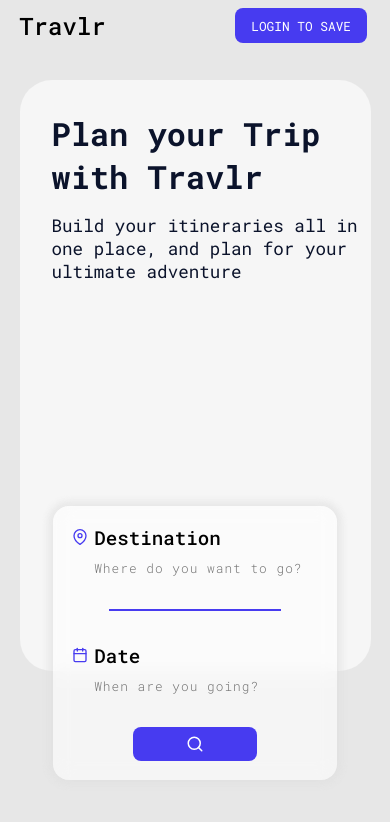
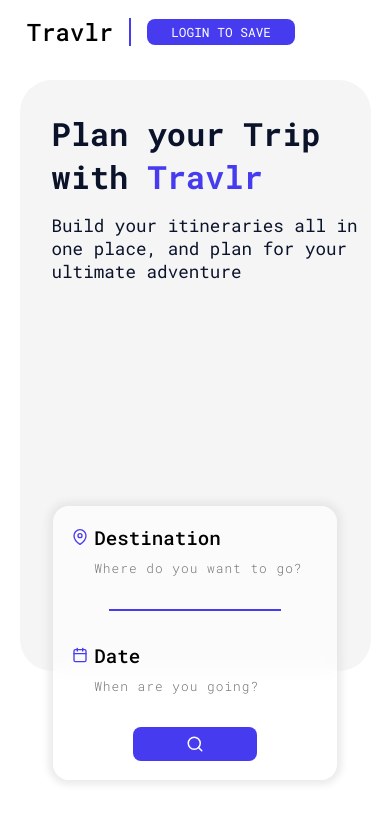
Before and after one commit to daannte/travlr, a React (Vite) app: page / in a window 390 px wide. Shown: the top 822 px of the page. Built offline with nearby package versions, Linux system fonts and the light colour scheme; no server answers.

Commit message:
refactor: Changed some UI stuff

```diff
--- a/src/components/card/Card.css
+++ b/src/components/card/Card.css
@@ -7,20 +7,15 @@
   display: flex;
   justify-content: center;
   margin-top: 2rem;
+  margin-bottom: 4rem;
 }
 
 .card-activity-name-input {
   border: none;
-  outline: none;
+  outline: 2px solid #473bf0;
   border-radius: 12px;
   padding: 0.5rem;
   margin-left: 0.5rem;
-  background: gainsboro;
+  background: none;
   color: black;
 }
-
-.card-line-split {
-  border-top: 2px solid #473bf0;
-  width: 16rem;
-  margin: 2rem;
-}
--- a/src/components/card/Card.tsx
+++ b/src/components/card/Card.tsx
@@ -74,7 +74,6 @@ function Card({ day }: CardProps) {
               />
             </form>
           </div>
-          <hr className="card-line-split" />
         </div>
       )}
     </Droppable>
--- a/src/components/navbar/Navbar.css
+++ b/src/components/navbar/Navbar.css
@@ -2,39 +2,50 @@
   display: flex;
   flex-direction: row;
   align-items: center;
-  position: absolute;
   width: 100%;
-  padding: 0.5rem;
-  background-color: #e7e7e7;
+  height: 4rem;
+  padding: 1rem;
+  position: fixed;
+  background: white;
+  z-index: 999;
 }
 
 .navbar-title {
   display: flex;
+  align-items: center;
   font-weight: 500;
   font-size: 1.5rem;
+  color: black;
   text-decoration: none;
-  color: black;
   cursor: pointer;
   margin-left: 3%;
+}
+
+.navbar-title:after {
+  content: "";
+  display: inline-block;
+  width: 2px;
+  height: 1.8rem;
+  background-color: #473bf0;
+  margin: 1rem;
 }
 
 .navbar-links {
   display: flex;
   flex-direction: row;
-  align-items: center;
-  margin-left: auto;
   font-size: large;
-  margin-right: 4%;
 }
 
 .navbar-element {
+  display: flex;
+  align-items: center;
   list-style: none;
-  margin-left: 0.8rem;
   cursor: pointer;
   text-decoration: none;
   color: black;
   text-transform: uppercase;
   font-size: 1rem;
+  margin-right: 1rem;
 }
 
 .signout-button,
@@ -45,7 +56,7 @@
   text-transform: uppercase;
   background: #473bf0;
   color: white;
-  padding: 0.6rem 1rem;
+  padding: 0.3rem 1.5rem;
   border-radius: 8px;
 }
 
--- a/src/components/navbar/Navbar.tsx
+++ b/src/components/navbar/Navbar.tsx
@@ -34,7 +34,7 @@ function Navbar() {
               Saved
             </NavLink>
             <button
-              className="signout-button navbar-element"
+              className="navbar-element signout-button"
               onClick={handleSignOut}
             >
               Sign out
@@ -48,7 +48,7 @@ function Navbar() {
               setLoginPopup(!loginPopup);
             }}
           >
-            Login To Save
+            Login to Save
           </button>
         )}
       </ul>
--- a/src/pages/home/Home.css
+++ b/src/pages/home/Home.css
@@ -3,7 +3,6 @@
   flex-direction: column;
   align-items: center;
   height: 100vh;
-  background-color: #e7e7e7;
 }
 
 .home-search-container {
@@ -13,13 +12,13 @@
   box-shadow: 0 0 6px 5px rgba(223, 223, 223, 0.6);
   backdrop-filter: blur(10px);
   -webkit-backdrop-filter: blur(10px);
-  z-index: 5;
+  z-index: 2;
   padding: 1.2rem;
   border-radius: 16px;
 }
 
 .home-hero-container {
-  background: #f6f6f6;
+  background: #f5f5f5;
   width: 90%;
   height: 70%;
   display: flex;
@@ -34,16 +33,17 @@
   align-items: flex-start;
   justify-content: center;
   text-align: left;
-  height: 100%;
-  width: 35%;
+  width: 30%;
   margin-left: 4rem;
 }
 
 .home-title {
   color: #0b132b;
   font-size: 3rem;
-  display: flex;
-  justify-content: center;
+}
+
+.travlr-text {
+  color: #473bf0;
 }
 
 .home-title-subtext {
--- a/src/pages/home/Home.tsx
+++ b/src/pages/home/Home.tsx
@@ -47,9 +47,8 @@ function Home({ savedDests }: HomeProps) {
 
       while (currentDate <= endDate) {
         const date = currentDate.toLocaleDateString("en-US", {
-          month: "long",
+          month: "short",
           day: "numeric",
-          year: "numeric",
         });
 
         const activities: Activity[] = [];
@@ -104,7 +103,9 @@ function Home({ savedDests }: HomeProps) {
     <div className="home-container">
       <div className="home-hero-container">
         <div className="home-title-text">
-          <h1 className="home-title">Plan your Trip with Travlr</h1>
+          <h1 className="home-title">
+            Plan your Trip with <span className="travlr-text">Travlr</span>
+          </h1>
           <h2 className="home-title-subtext">
             Build your itineraries all in one place, and plan for your ultimate
             adventure
--- a/src/pages/planner/Planner.css
+++ b/src/pages/planner/Planner.css
@@ -1,43 +1,39 @@
 .planner-container {
   display: flex;
-  justify-content: center;
-  height: 100vh;
-  background: #e7e7e7;
+  justify-content: flex-start;
+  padding-top: 4rem;
 }
 
-.event-container {
+.planner-event-container {
   display: flex;
   flex-direction: column;
-  width: 100%;
-  margin-top: 3rem;
+  width: 50%;
 }
 
-.cards-container {
+.planner-cards-container {
   display: flex;
   flex-direction: column;
   align-items: center;
   padding-top: 5rem;
 }
 
-.hero-container {
+.planner-hero-container {
   display: flex;
   flex-direction: row;
   justify-content: center;
   align-items: center;
   position: relative;
-  background: red;
-  min-height: 15rem;
-  max-width: 45rem;
+  max-width: 100%;
+  max-height: 25rem;
 }
 
-.destination-image {
+.planner-destination-image {
   width: 100%;
   height: 100%;
   object-fit: cover;
-  z-index: 1;
 }
 
-.destination-info-container {
+.planner-destination-info-container {
   display: flex;
   flex-direction: column;
   align-items: center;
@@ -50,16 +46,16 @@
   -webkit-backdrop-filter: blur(2px);
   padding: 1rem;
   border-radius: 16px;
-  z-index: 2;
+  z-index: 1;
 }
 
-.destination-title-container {
+.planner-destination-title-container {
   display: flex;
   flex-direction: row;
   align-items: center;
 }
 
-.destination-date-container {
+.planner-destination-date-container {
   margin-top: 1rem;
   display: flex;
   flex-direction: row;
@@ -67,24 +63,24 @@
   font-size: 0.8rem;
 }
 
-.destination-date-icon {
+.planner-destination-date-icon {
   margin-right: 1rem;
 }
 
-.destination {
+.planner-destination {
   color: black;
   font-weight: 500;
   font-size: 2.5rem;
   text-transform: capitalize;
 }
 
-.pin-icon {
+.planner-pin-icon {
   width: 28px;
   height: 28px;
   margin-right: 0.5rem;
 }
 
-.save-icon-container {
+.planner-save-icon-container {
   position: absolute;
   display: flex;
   align-items: center;
@@ -95,3 +91,23 @@
   cursor: pointer;
   border-radius: 50%;
 }
+
+.planner-map-container {
+  display: flex;
+  align-items: center;
+  justify-content: center;
+  position: fixed;
+  right: 0;
+  width: 50%;
+  height: 100%;
+}
+
+@media (max-width: 840px) {
+  .planner-event-container {
+    width: 100%;
+  }
+
+  .planner-map-container {
+    display: none;
+  }
+}
--- a/src/pages/planner/Planner.tsx
+++ b/src/pages/planner/Planner.tsx
@@ -47,7 +47,7 @@ function Planner({ savedDests, setSavedDests }: PlannerProps) {
     const fetchDestinationImage = async () => {
       try {
         const response = await fetch(
-          `https://api.unsplash.com/search/photos?query=${currentPlanner.destination}&client_id=${UNSPLASH_API_KEY}`
+          `https://api.unsplash.com/search/photos?query=${currentPlanner.destination}&orientation=landscape&client_id=${UNSPLASH_API_KEY}`
         );
         const data = await response.json();
         const image =
@@ -127,7 +127,6 @@ function Planner({ savedDests, setSavedDests }: PlannerProps) {
           movedActivity
         );
       }
-
       // Update the currentPlanner state with the reordered planner
       return setCurrentPlanner(reorderedPlanner);
     }
@@ -135,30 +134,32 @@ function Planner({ savedDests, setSavedDests }: PlannerProps) {
 
   return (
     <div className="planner-container">
-      <div className="event-container">
-        <div className="hero-container">
+      <div className="planner-event-container">
+        <div className="planner-hero-container">
           {destinationImage && (
             <img
               src={destinationImage}
               alt={currentPlanner.destination}
-              className="destination-image"
+              className="planner-destination-image"
             />
           )}
-          <div className="destination-info-container">
-            <div className="destination-title-container">
-              <img className="pin-icon" src={pinIcon} alt="Map Pin" />
-              <h1 className="destination">{currentPlanner.destination}</h1>
+          <div className="planner-destination-info-container">
+            <div className="planner-destination-title-container">
+              <img className="planner-pin-icon" src={pinIcon} alt="Map Pin" />
+              <h1 className="planner-destination">
+                {currentPlanner.destination}
+              </h1>
             </div>
-            <div className="destination-date-container">
+            <div className="planner-destination-date-container">
               <img
-                className="destination-date-icon"
+                className="planner-destination-date-icon"
                 src={calendarIcon}
                 alt="Calendar Icon"
               />
               {currentPlanner.startDate} - {currentPlanner.endDate}
             </div>
           </div>
-          <div className="save-icon-container" onClick={handleSaved}>
+          <div className="planner-save-icon-container" onClick={handleSaved}>
             <img
               src={isSaved && userId !== "" ? starFilledIcon : starIcon}
               alt="Save"
@@ -166,8 +167,11 @@ function Planner({ savedDests, setSavedDests }: PlannerProps) {
           </div>
         </div>
         <DragDropContext onDragEnd={handleDragDrop}>
-          <div className="cards-container">{renderCards()}</div>
+          <div className="planner-cards-container">{renderCards()}</div>
         </DragDropContext>
+      </div>
+      <div className="planner-map-container">
+        Google embedded map will go here in the future!!
       </div>
     </div>
   );
--- a/src/pages/saved/Saved.css
+++ b/src/pages/saved/Saved.css
@@ -5,7 +5,6 @@
   flex-direction: column;
   width: 100vw;
   height: 100vh;
-  background: #e7e7e7;
 }
 
 .saved-destination {
```
Also changed, not shown: 1 other file (tests, documents, lock files or other folders).
